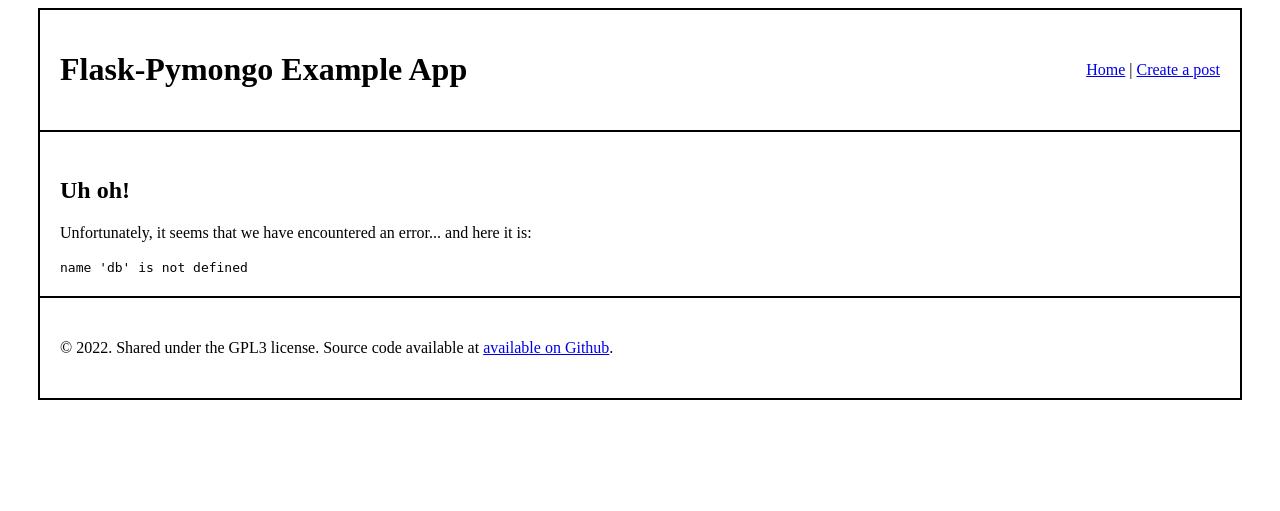
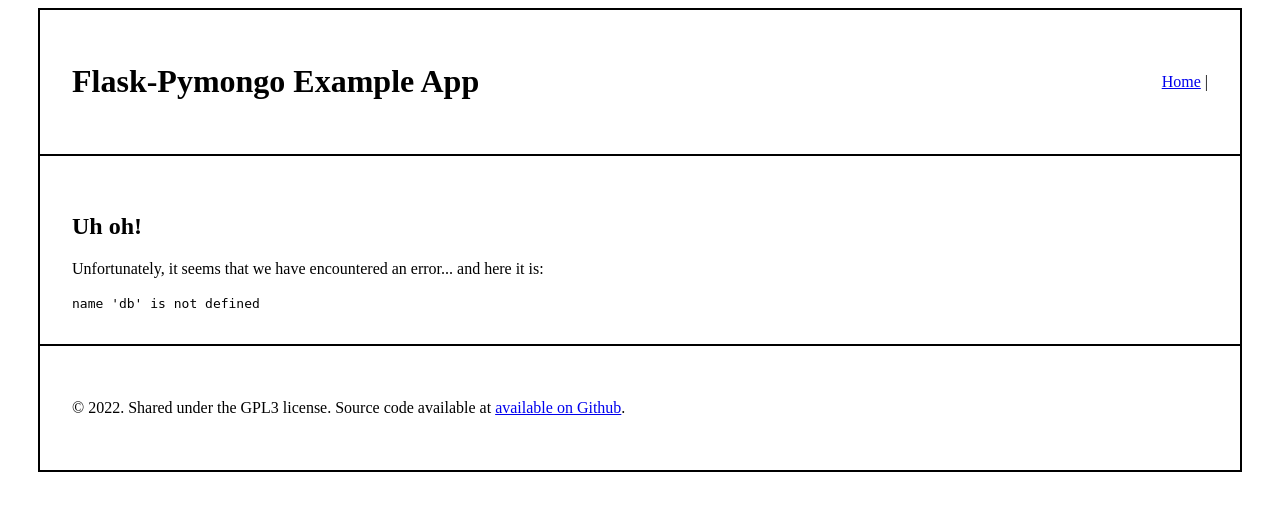
Before and after one commit to nyu-software-engineering/flask-pymongo-web-app-example, a Flask app: page / in a window 1280 px wide. Shown: the top 511 px of the page. Run offline with Flask 2, Linux system fonts and the light colour scheme; parts of the project's set-up code (start-up, migrations or seed data) failed here and were passed over.

Commit message:
inproved comments

```diff
--- a/app.py
+++ b/app.py
@@ -36,6 +36,7 @@ except Exception as e:
 
 # set up the routes
 
+# route for the home page
 @app.route('/')
 def home():
     """
@@ -44,15 +45,7 @@ def home():
     docs = db.exampleapp.find({}).sort("created_at", -1) # sort in descending order of created_at timestamp
     return render_template('index.html', docs=docs) # render the hone template
 
-@app.route('/create')
-def create():
-    """
-    Route for GET requests to the create page.
-    Displays a form users can fill out to create a new document.
-    """
-    return render_template('create.html') # render the create template
-
-
+# route to accept form submission and create a new post
 @app.route('/create', methods=['POST'])
 def create_post():
     """
@@ -74,6 +67,7 @@ def create_post():
     return redirect(url_for('home')) # tell the browser to make a request for the / route (the home function)
 
 
+# route to view the edit form for an existing post
 @app.route('/edit/<mongoid>')
 def edit(mongoid):
     """
@@ -84,6 +78,7 @@ def edit(mongoid):
     return render_template('edit.html', mongoid=mongoid, doc=doc) # render the edit template
 
 
+# route to accept the form submission to delete an existing post
 @app.route('/edit/<mongoid>', methods=['POST'])
 def edit_post(mongoid):
     """
@@ -107,7 +102,7 @@ def edit_post(mongoid):
 
     return redirect(url_for('home')) # tell the browser to make a request for the / route (the home function)
 
-
+# route to delete a specific post
 @app.route('/delete/<mongoid>')
 def delete(mongoid):
     """
@@ -118,6 +113,7 @@ def delete(mongoid):
     return redirect(url_for('home')) # tell the web browser to make a request for the / route (the home function)
 
 
+# route to handle any errors
 @app.errorhandler(Exception)
 def handle_error(e):
     """
@@ -126,6 +122,7 @@ def handle_error(e):
     return render_template('error.html', error=e) # render the edit template
 
 
+# run the app
 if __name__ == "__main__":
     #import logging
     #logging.basicConfig(filename='/home/ak8257/error.log',level=logging.DEBUG)
--- a/static/css/style.css
+++ b/static/css/style.css
@@ -15,7 +15,7 @@ header {
 header,
 footer,
 main {
-  padding: 20px;
+  padding: 2rem;
 }
 
 header,
@@ -28,12 +28,12 @@ section.posts {
   display: flex;
   flex-direction: row;
   flex-wrap: wrap;
-  gap: 10px;
+  gap: 1rem;
 }
 
 article.post {
   border: 1px solid black;
-  padding: 10px;
+  padding: 1rem;
 }
 article.post .controls {
   font-size: 12px;
--- a/templates/base.html
+++ b/templates/base.html
@@ -11,10 +11,7 @@
     <div class="container">
       <header>
         <h1>Flask-Pymongo Example App</h1>
-        <p>
-          <a href="{{ url_for('home')}}">Home</a> |
-          <a href="{{ url_for('create')}}">Create a post</a>
-        </p>
+        <p><a href="{{ url_for('home')}}">Home</a> |</p>
       </header>
       <main>{% block container %} {% endblock %}</main>
       <footer>
```
